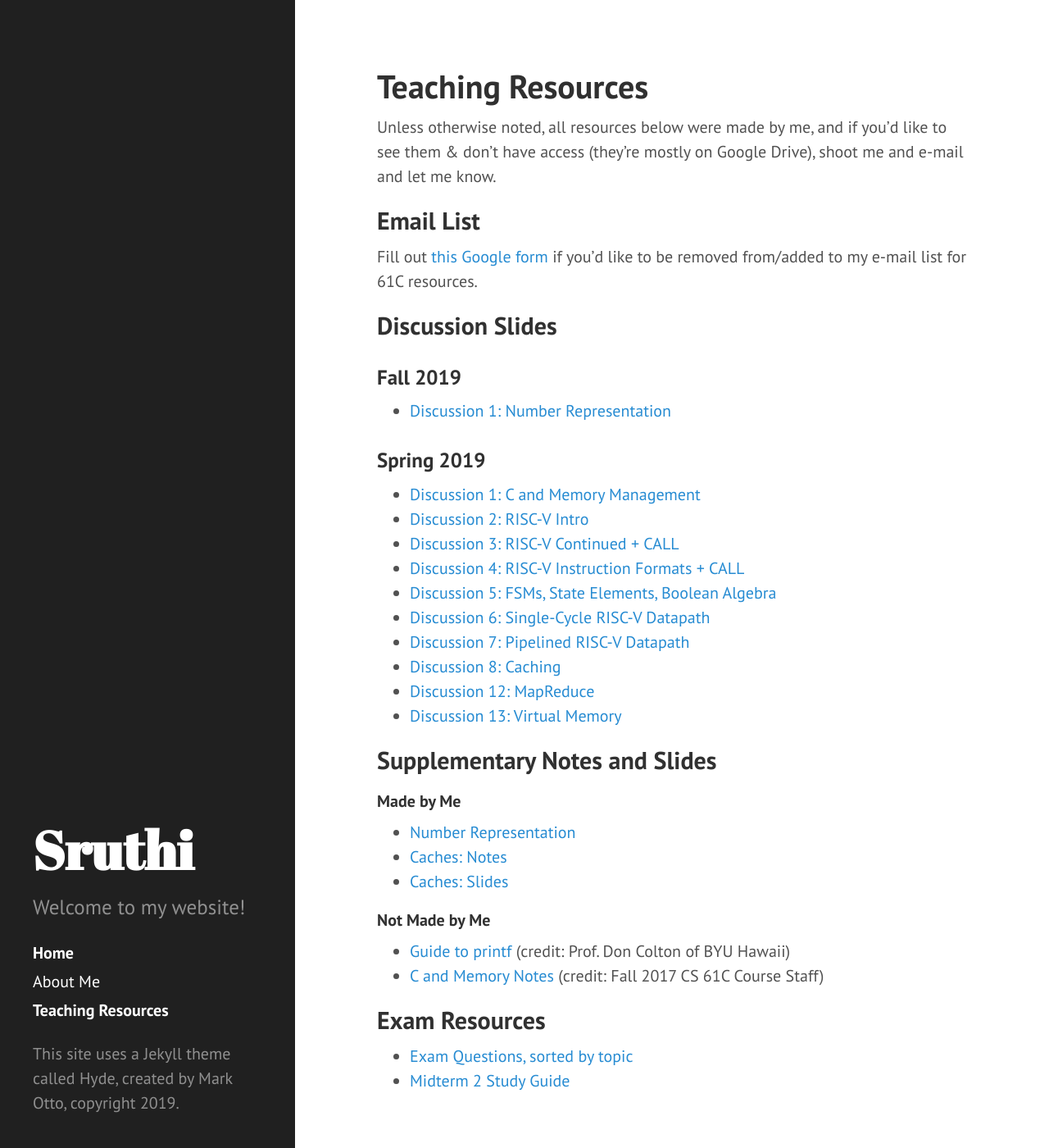
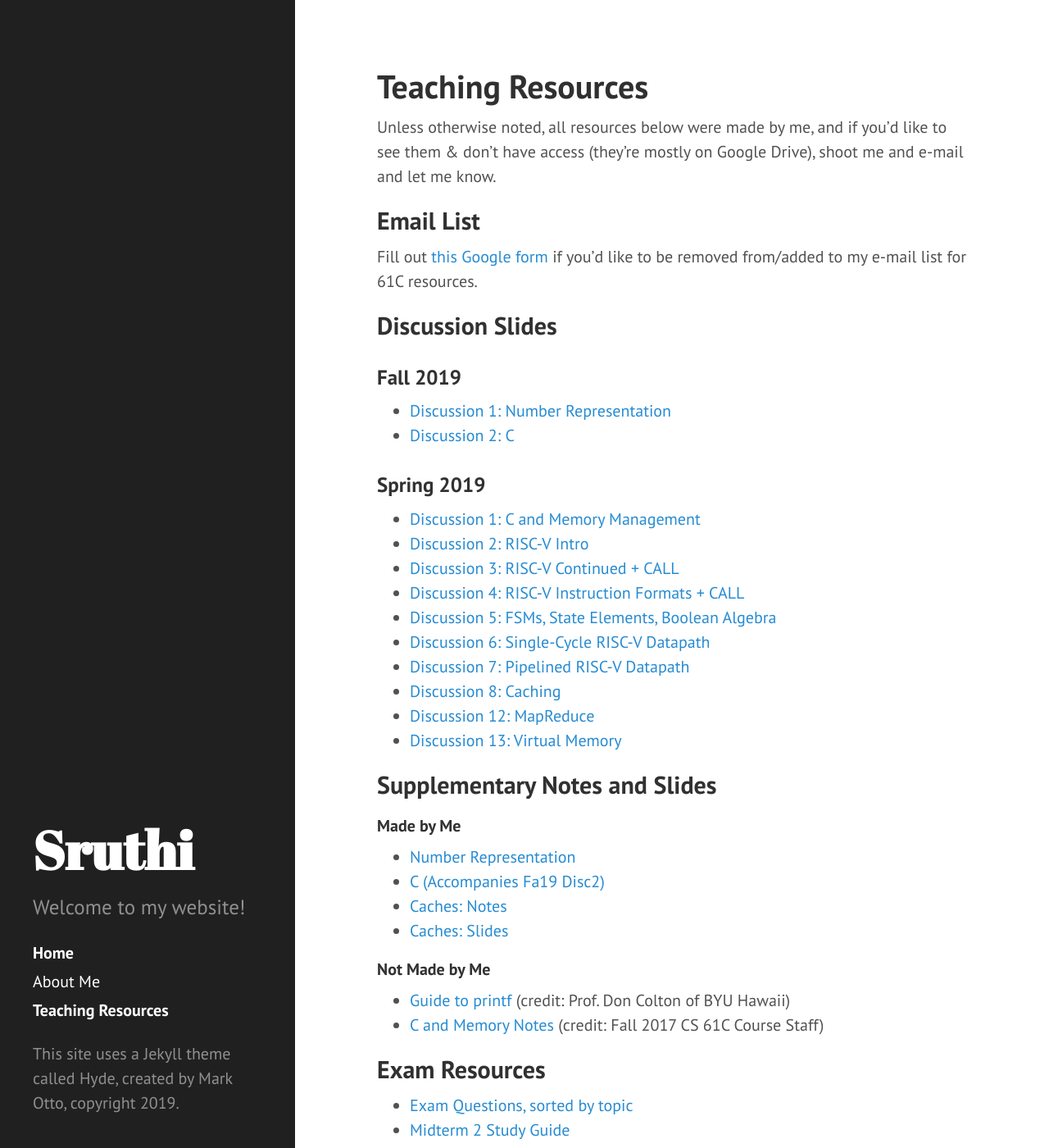
Before and after one commit to sruthiveeragandham/sruthiveeragandham.github.io, a Jekyll site: the page built from teaching.md, in a window 1280 px wide and 1400 px high. Shown: the whole window at 82% size. Built offline with Jekyll 4.4.1, drawn with Linux system fonts in a browser that asks for light colours; Markdown is read by kramdown in place of the engine named in the settings.

Commit message:
Add C discussion slides, C notes

```diff
--- a/teaching.md
+++ b/teaching.md
@@ -19,6 +19,7 @@ Fill out [this Google form](https://docs.google.com/forms/d/e/1FAIpQLSdPYF0kmLbW
 
 ### Fall 2019
 - [Discussion 1: Number Representation](https://docs.google.com/presentation/d/1LJ-J-LB2UaqHBVE-hLrY0U7IjAh6khiiIaRQQxu_fV8/edit?usp=sharing)
+- [Discussion 2: C](https://docs.google.com/presentation/d/1_gkJMKb7vtwkYwpk4KAEsf_A6jMjYNDDVZPWX3cBKpc/edit#slide=id.p)
 
 ### Spring 2019
 - [Discussion 1: C and Memory Management](https://docs.google.com/presentation/d/1SdiQDAQOZsGPGqGEtBjZvP3dGErI65Rg_neXQplz4MY/edit?usp=sharing)
@@ -36,6 +37,7 @@ Fill out [this Google form](https://docs.google.com/forms/d/e/1FAIpQLSdPYF0kmLbW
 
 #### Made by Me
 - [Number Representation](https://docs.google.com/document/d/13WJIY2ynITrsOeAlxGRkOXgIwgVKsW00dr5Bzh75TSE/edit?usp=sharing)
+- [C (Accompanies Fa19 Disc2)](https://docs.google.com/document/d/1ejRqV4s2yO3MMptvEm50CUICc3lW2DhQXejEUL-L08Y/edit?usp=sharing)
 - [Caches: Notes](https://docs.google.com/document/d/1LP3Sal3_dRt40LQe1G_6fCEwJ-ULREXsSbXd954F8mg/edit#heading=h.ku59th162dzk)
 - [Caches: Slides](https://docs.google.com/presentation/d/1PogMXg3aNNSwPloaq63Y3gnqX60GL8ayR4jaYdjHh0I/edit#slide=id.g354109f861_0_37)
 
```
